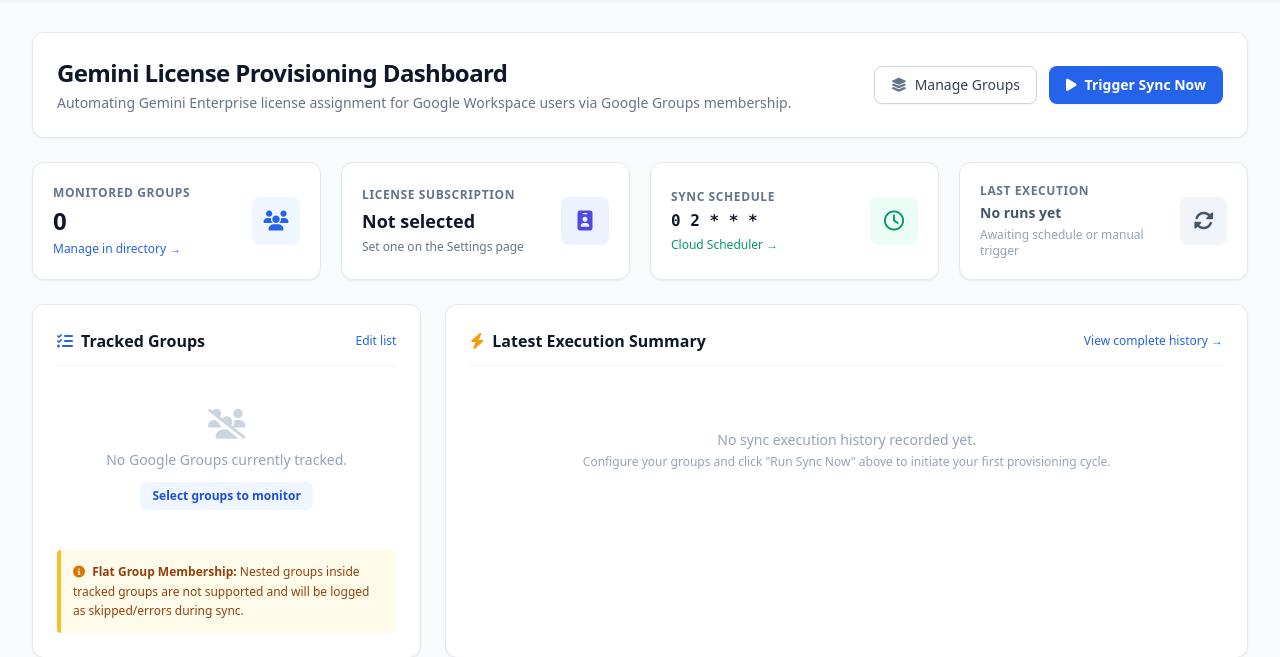
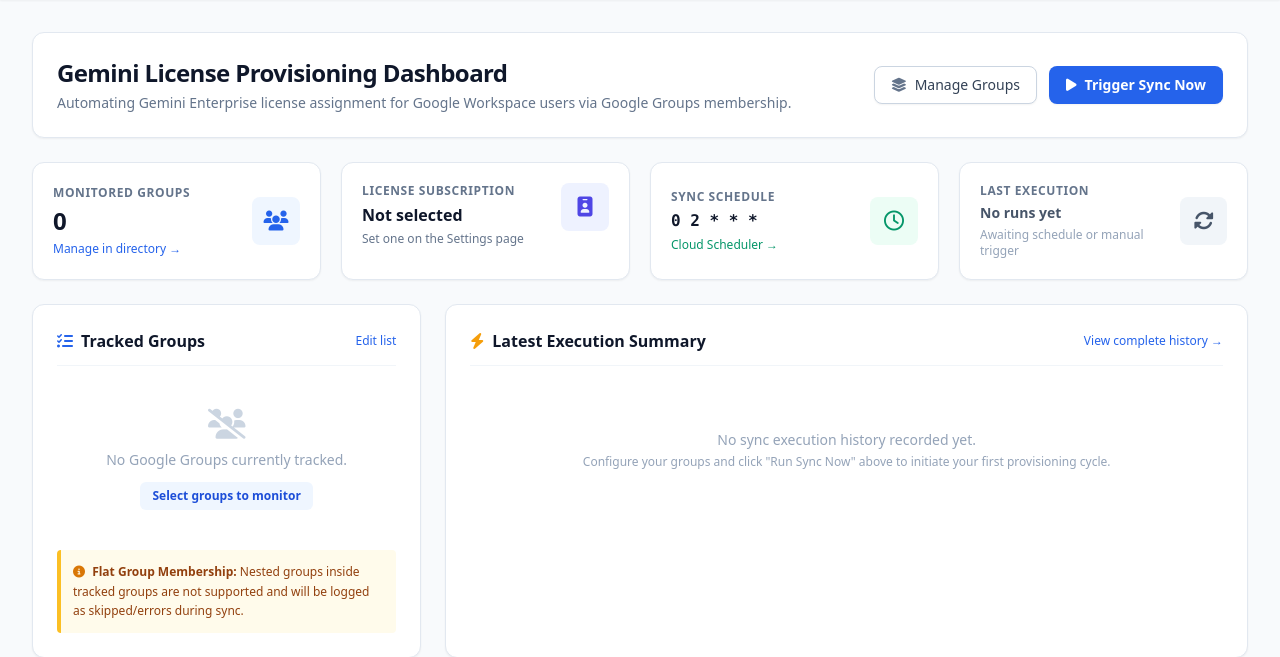
Before and after one commit to Intellisolve-IO/gemini-enterprise-manager, a FastAPI app: page / in a window 1280 px wide. Shown: the part 65-722 px from the top of the page. Run offline with FastAPI, Linux system fonts and the light colour scheme; data that the repository does not hold is empty; some libraries are stand-ins or nearby versions.

Commit message:
fix(ui): stop the License Subscription tile overflowing on the dashboard (#15)
The flex row had no min-w-0 on the text column, so the long, space-less
license config resource name pushed past the card. Give the text column
min-w-0 flex-1, align the icon to the top and mark it shrink-0, wrap the
label with break-words, and render the resource name in a small mono line
with break-all.


Claude-Session: https://claude.ai/code/session_01HqSzoWftNFC3kubiAyqxMC

Co-authored-by: Claude Sonnet 5 <noreply@anthropic.com>

```diff
--- a/app/templates/dashboard.html
+++ b/app/templates/dashboard.html
@@ -37,13 +37,17 @@
         </div>
 
         <!-- Target License Subscription -->
-        <div class="bg-white p-5 rounded-xl border border-slate-200 shadow-sm flex items-center justify-between">
-            <div>
+        <div class="bg-white p-5 rounded-xl border border-slate-200 shadow-sm flex items-start justify-between gap-3">
+            <div class="min-w-0 flex-1">
                 <p class="text-xs font-semibold uppercase tracking-wider text-slate-500">License Subscription</p>
-                <p class="text-lg font-bold text-slate-900 mt-1 truncate" title="{{ config.license_config }}">{{ config.license_label or config.license_config or "Not selected" }}</p>
-                <p class="text-xs text-slate-500 mt-1 truncate">{{ config.license_config or "Set one on the Settings page" }}</p>
+                <p class="text-base font-bold text-slate-900 mt-1 break-words">{{ config.license_label or config.license_config or "Not selected" }}</p>
+                {% if config.license_config %}
+                <p class="text-[11px] text-slate-400 font-mono mt-1 break-all">{{ config.license_config }}</p>
+                {% else %}
+                <p class="text-xs text-slate-500 mt-1">Set one on the Settings page</p>
+                {% endif %}
             </div>
-            <div class="w-12 h-12 rounded-lg bg-indigo-50 text-indigo-600 flex items-center justify-center text-xl">
+            <div class="w-12 h-12 shrink-0 rounded-lg bg-indigo-50 text-indigo-600 flex items-center justify-center text-xl">
                 <i class="fa-solid fa-id-badge"></i>
             </div>
         </div>
```
